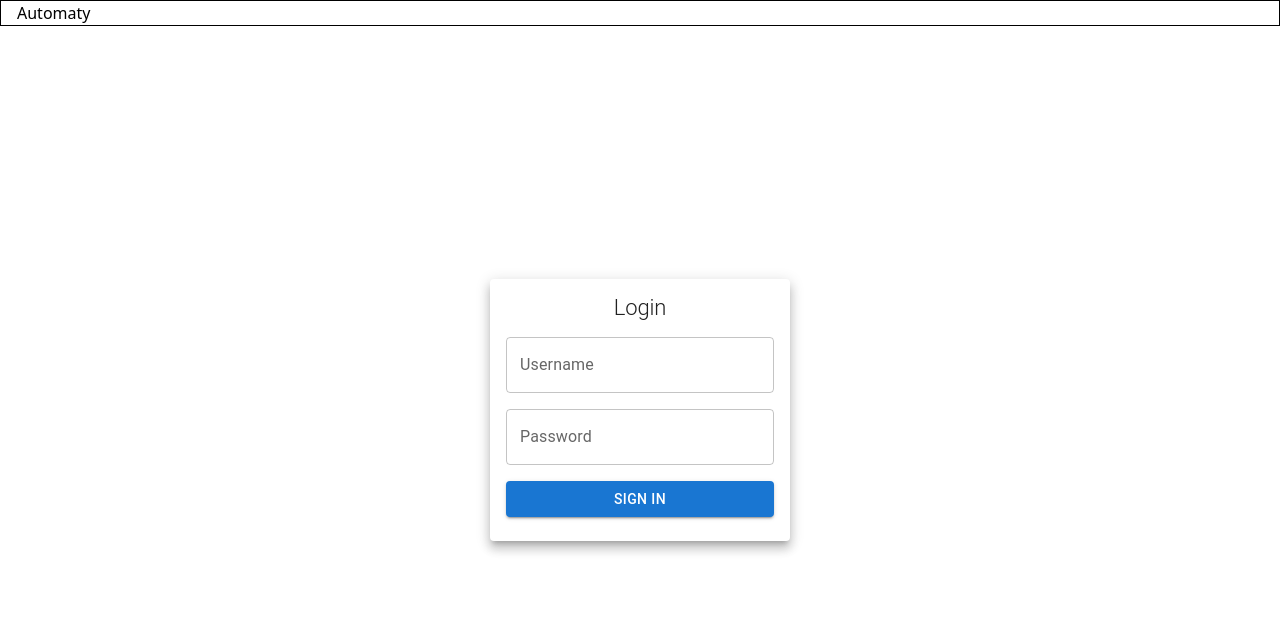
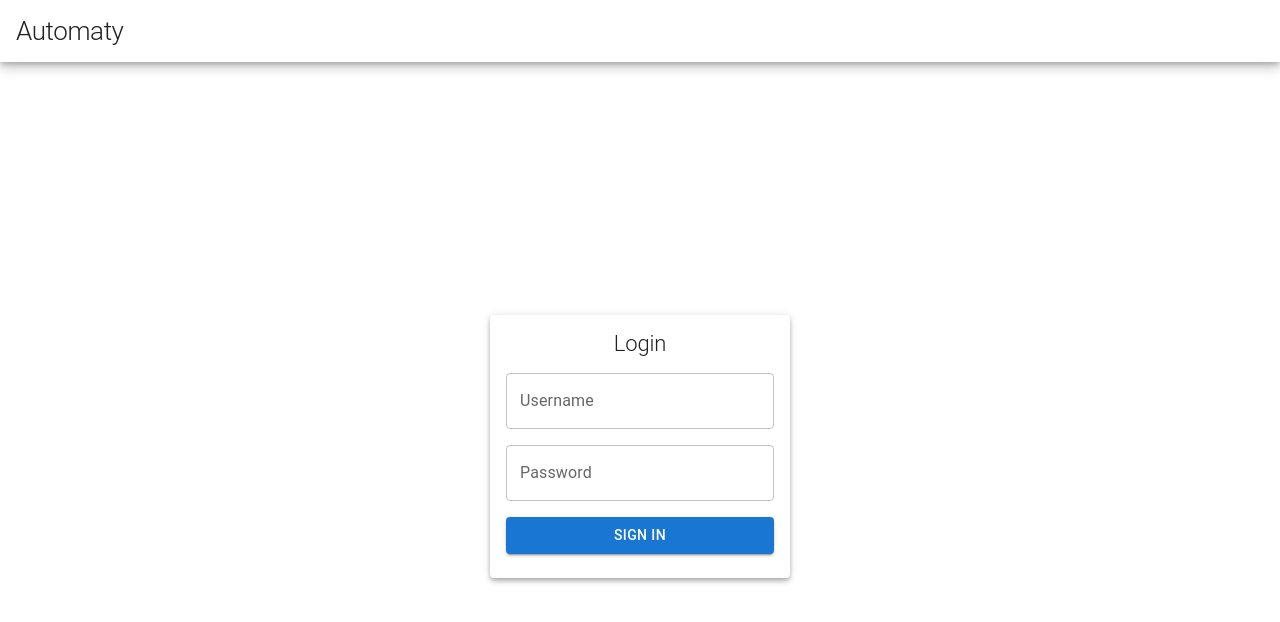
Before and after one commit to chrisvasqm/automaty, a React (Vite) app: page / in a window 1280 px wide. Shown: the top 622 px of the page. Built offline with nearby package versions, Linux system fonts and the light colour scheme.

Commit message:
Improve Navbar styling

```diff
--- a/src/components/Navbar.tsx
+++ b/src/components/Navbar.tsx
@@ -1,11 +1,11 @@
+import { Card, Typography } from '@mui/material'
 
 const Navbar = () => {
     return (
-        <nav style={{
-            border: '1px solid black',
-            paddingLeft: '1rem'
-        }}>
-            <h2>Automaty</h2>
+        <nav>
+            <Card elevation={6} sx={{ padding: 2, borderRadius: 0 }}>
+                <Typography variant='h1' fontSize={26}>Automaty</Typography>
+            </Card>
         </nav>
     )
 }
--- a/src/pages/LoginPage.tsx
+++ b/src/pages/LoginPage.tsx
@@ -41,7 +41,7 @@ const LoginPage = () => {
                 alignItems: 'center'
             }}>
             <form onSubmit={handleSubmit(onSubmit)}>
-                <Card sx={{ minWidth: '300px' }} elevation={8}>
+                <Card sx={{ minWidth: '300px' }} elevation={4}>
                     <CardContent>
                         <Stack gap={2}>
                             <Typography
```
